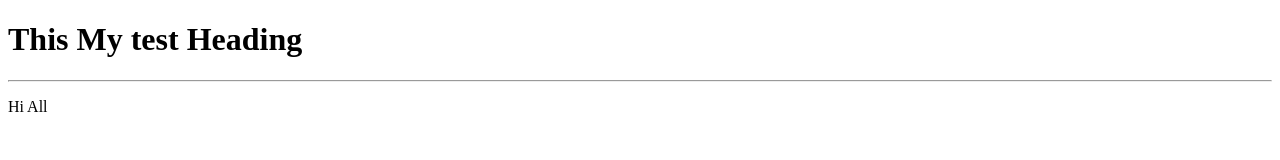
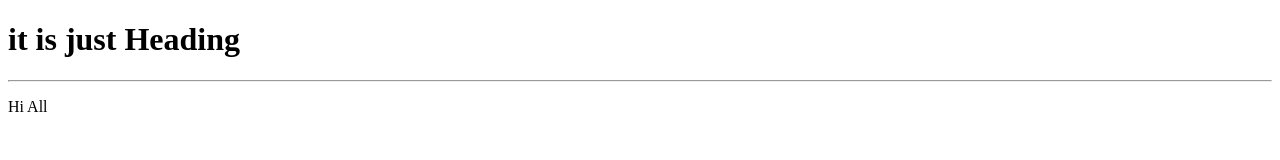
Before and after one commit to Abdelrhman-Mnajaa/HTML-Tasks, a plain HTML site: page task_14_6/task3.html in a window 1280 px wide. Drawn offline with Linux system fonts and the light colour scheme.

Commit message:
Upload Task 03

```diff
--- a/task_14_6/task3.html
+++ b/task_14_6/task3.html
@@ -7,7 +7,7 @@
 </head>
 <body>
 
-    <h1>This My test Heading    </h1>
+    <h1> it is just Heading    </h1>
 
     <hr>
 
```
